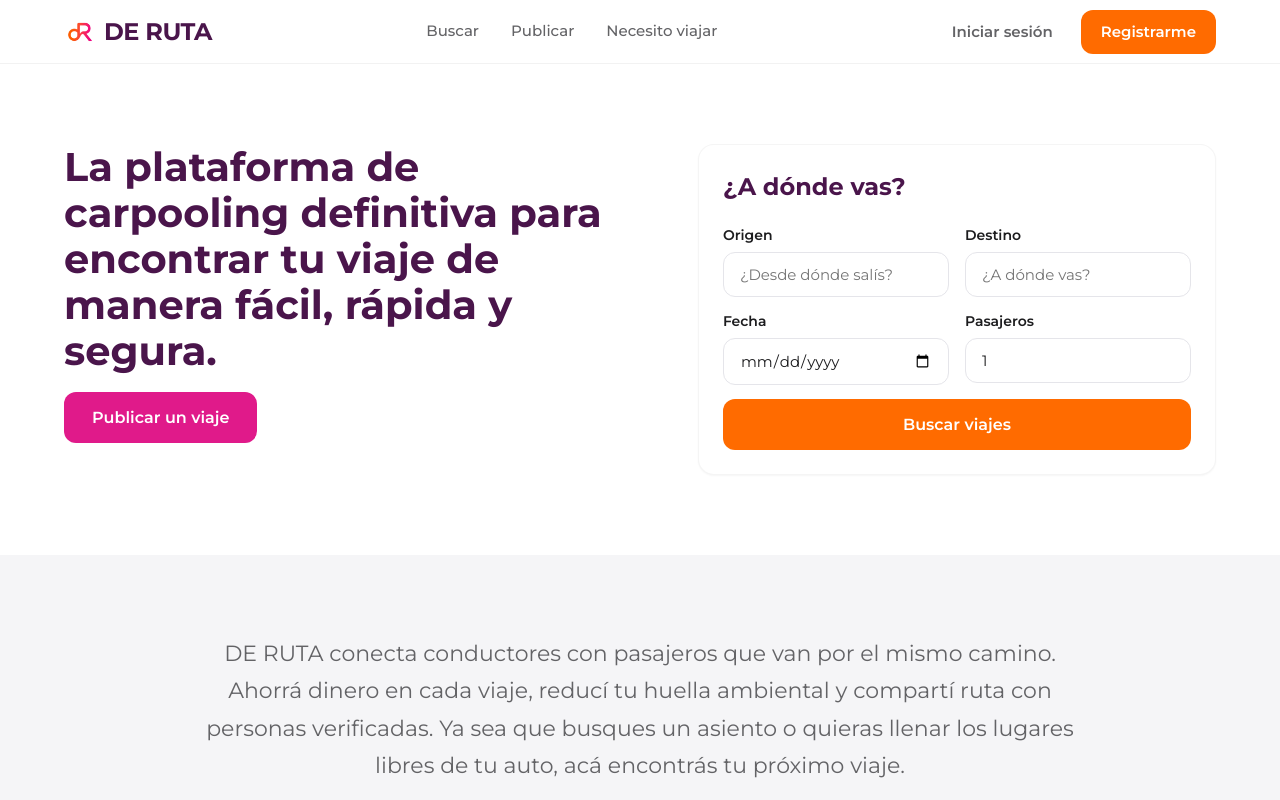
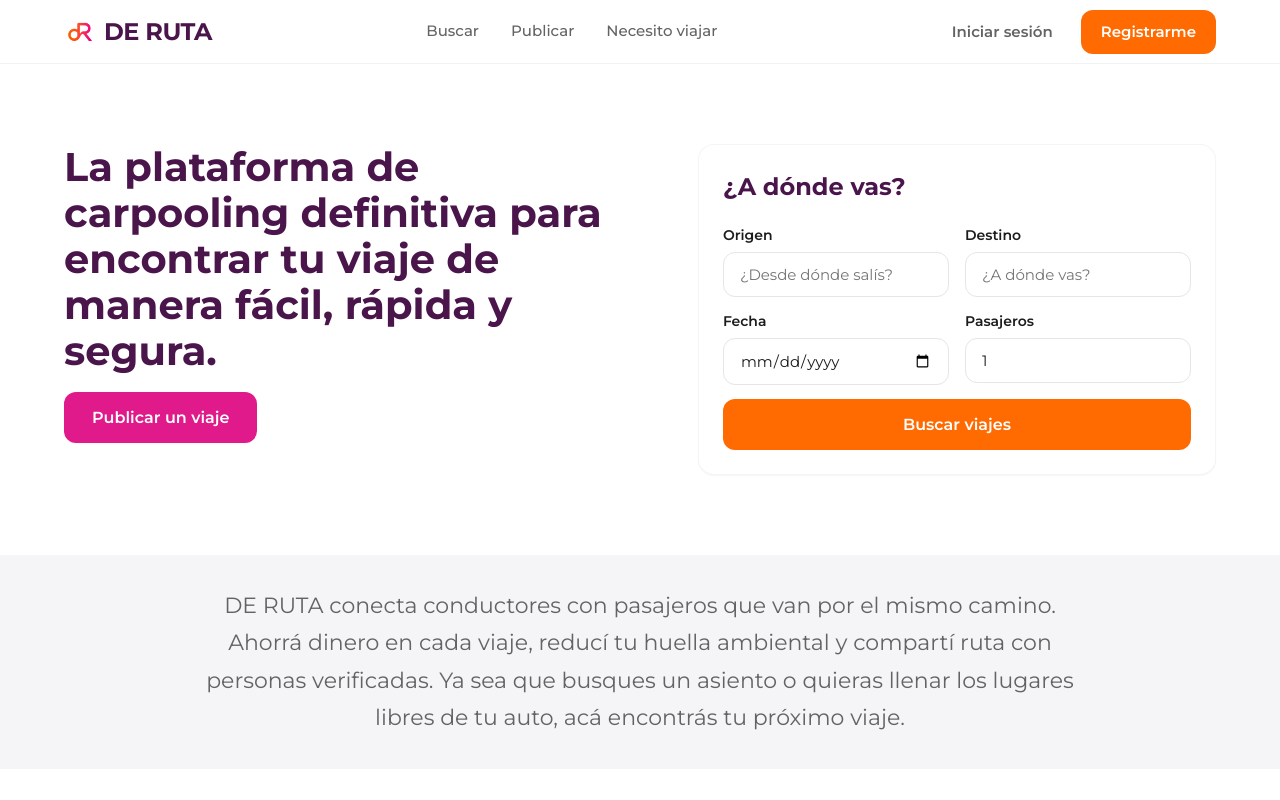
Before and after one commit to camivillafane/deruta, an Angular app in the folder apps/web/: page / in a window 1280 px wide. Shown: the top 800 px of the page. Built offline with nearby package versions, Linux system fonts and the light colour scheme.

Commit message:
Reduce description section padding to one third

```diff
--- a/apps/web/src/app/features/landing/landing.component.scss
+++ b/apps/web/src/app/features/landing/landing.component.scss
@@ -109,10 +109,10 @@
 
 .landing-description {
   background-color: var(--color-gray-light);
-  padding: 64px 0;
+  padding: 24px 0;
 
   @media (min-width: 768px) {
-    padding: 80px 0;
+    padding: 32px 0;
   }
 
   &__text {
```
